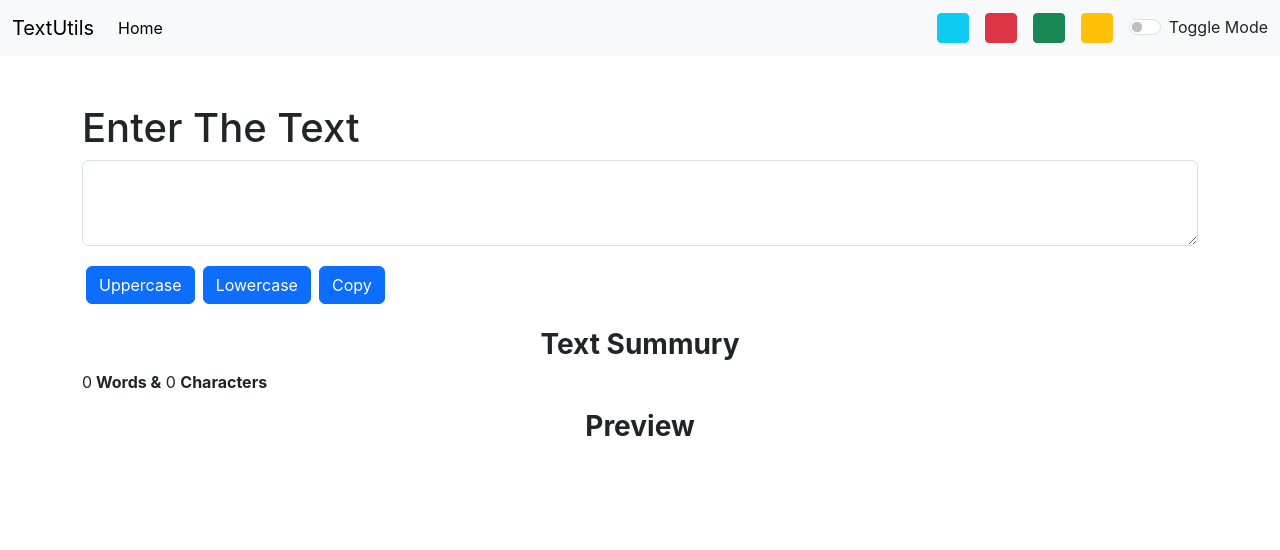
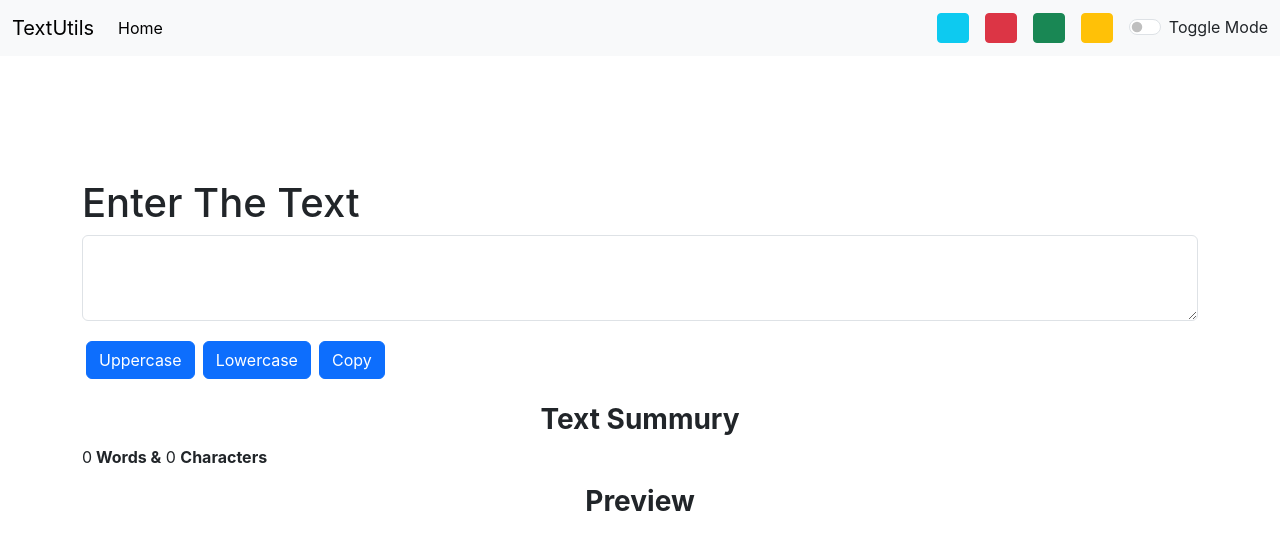
Before and after one commit to dhruvjoshi307/textutils, a React (Create React App) app: page / in a window 1280 px wide. Shown: the top 550 px of the page. Built offline with nearby package versions, Linux system fonts and the light colour scheme.

Commit message:
Bug Fixed and improvement

```diff
--- a/src/components/Alert.js
+++ b/src/components/Alert.js
@@ -6,15 +6,16 @@ function Alert(props) {
     return lower.charAt(0).toUpperCase() + lower.slice(1);
   };
   return (
-    props.alert && (
+    <div style={{height:'75px'}}>
+    {props.alert &&
       <div
         className={`alert alert-${props.alert.type} alert-dismissible fade in show mt-3`}
         role="alert"
       >
         <strong>{Capitalize(props.alert.type)} : </strong>
         {props.alert.msg}
+      </div>}
       </div>
     )
-  );
 }
 export default Alert;
--- a/src/components/TextForm.js
+++ b/src/components/TextForm.js
@@ -47,7 +47,7 @@ export default function TextForm(props) {
     <>
       <div>
         <div className="mb-3">
-          <h1 className={`text-${props.mode==='light'?'dark':'light'}`}>{props.heading}</h1>
+          <h1 className={`text-${props.mode==='light'?'dark':'light'}`} style={{marginTop:'3px'}}>{props.heading}</h1>
           <textarea
             className={`form-control bg-transparent text-${props.mode==='light'?'dark':'light'}`}
             value={text}
@@ -75,7 +75,7 @@ export default function TextForm(props) {
         <div className="mt-4">
           <h3 id="txt_summury"className={`text-${props.mode==='light'?'dark':'light'}`}> <strong>Text Summury</strong> </h3>
           <p className={`text-${props.mode==='light'?'dark':'light'}`}>
-          {text.split(" ").filter((element)=>{return element.length!==0}).length}<strong> Words &</strong> {text.length} <strong>Characters</strong>
+          {text.split(/\s+/).filter((element)=>{return element.length!==0}).length}<strong> Words &</strong> {text.length} <strong>Characters</strong>
           </p>
           <h3 id="txt_preview" className={`mt-3 text-${props.mode==='light'?'dark':'light'}`}> <strong>Preview</strong></h3>
           <div className="col-8">
```
